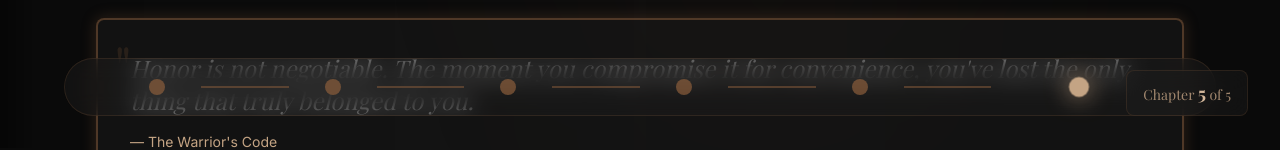
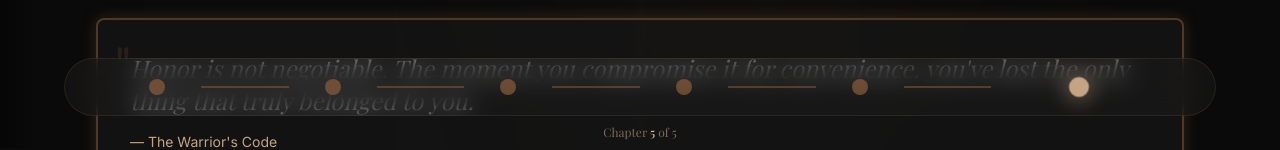
Before and after one commit to achrafbenamrane/Manliness-Smart-Book, a Next.js app: page /chapter-5 in a window 1280 px wide. Shown: the part 652-802 px from the top of the page. Built offline with nearby package versions, Linux system fonts and the light colour scheme; a web font is replaced by a local one.

Commit message:
Fix: Move chapter counter below navigation, center it, and remove background

```diff
--- a/components/SmartBookLayout.tsx
+++ b/components/SmartBookLayout.tsx
@@ -82,18 +82,16 @@ export default function SmartBookLayout({
         totalChapters={totalChapters}
       />
 
-      {/* Page Counter with Book Aesthetic */}
+      {/* Page Counter - Centered below navigation */}
       <motion.div
         initial={{ opacity: 0 }}
         animate={{ opacity: 1 }}
         transition={{ delay: 1 }}
-        className="fixed bottom-8 right-8 z-50"
+        className="fixed bottom-2 left-1/2 -translate-x-1/2 z-30"
       >
-        <div className="glass-effect rounded-lg px-4 py-2 border border-bronze-600/30">
-          <p className="font-serif text-bronze-400/80 text-sm">
-            Chapter <span className="text-bronze-300 font-bold text-lg">{currentChapter}</span> of {totalChapters}
-          </p>
-        </div>
+        <p className="font-serif text-bronze-400/60 text-xs">
+          Chapter <span className="text-bronze-300 font-medium">{currentChapter}</span> of {totalChapters}
+        </p>
       </motion.div>
 
       {/* Book Spine Shadow (Left Edge) */}
```
